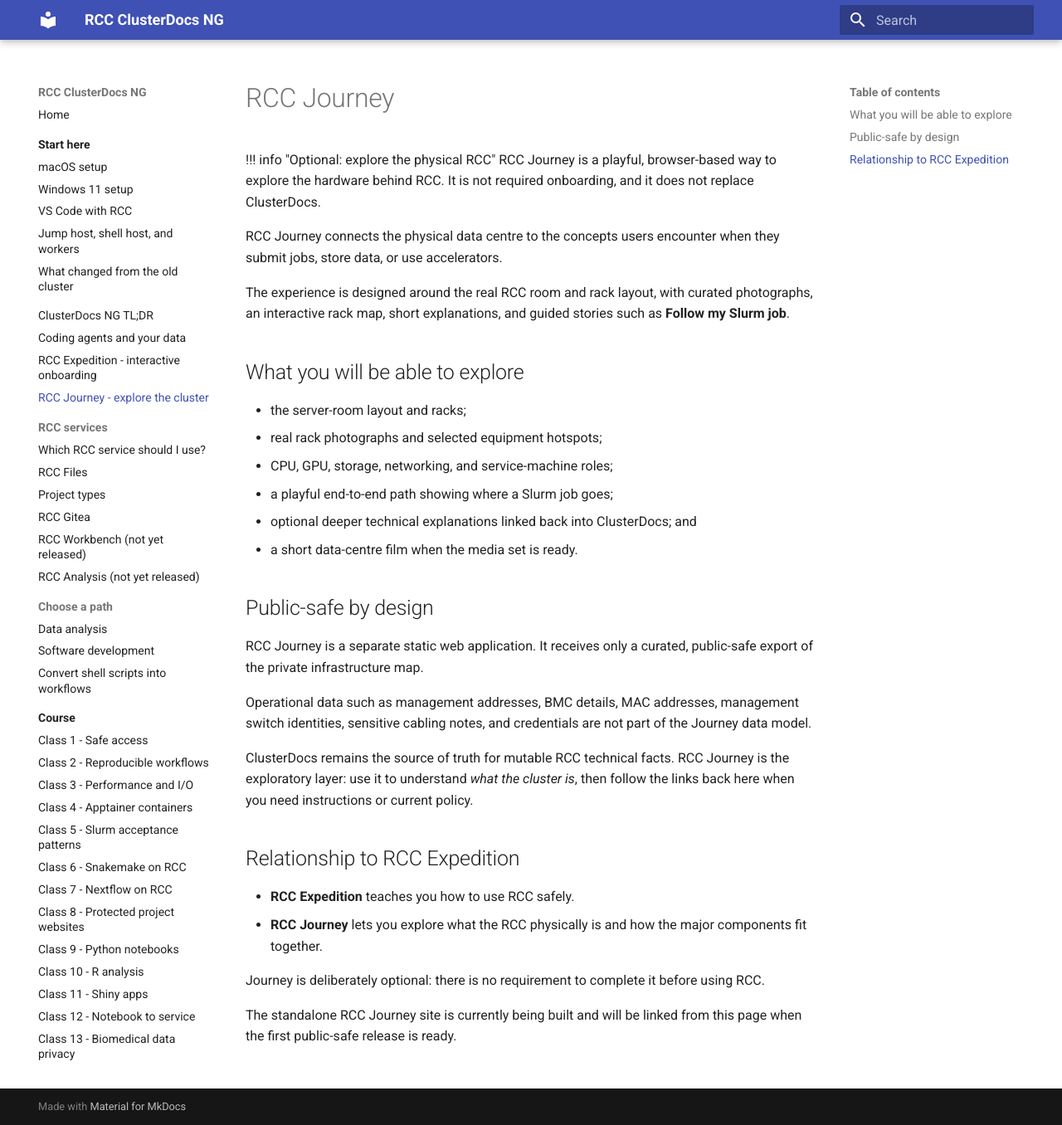
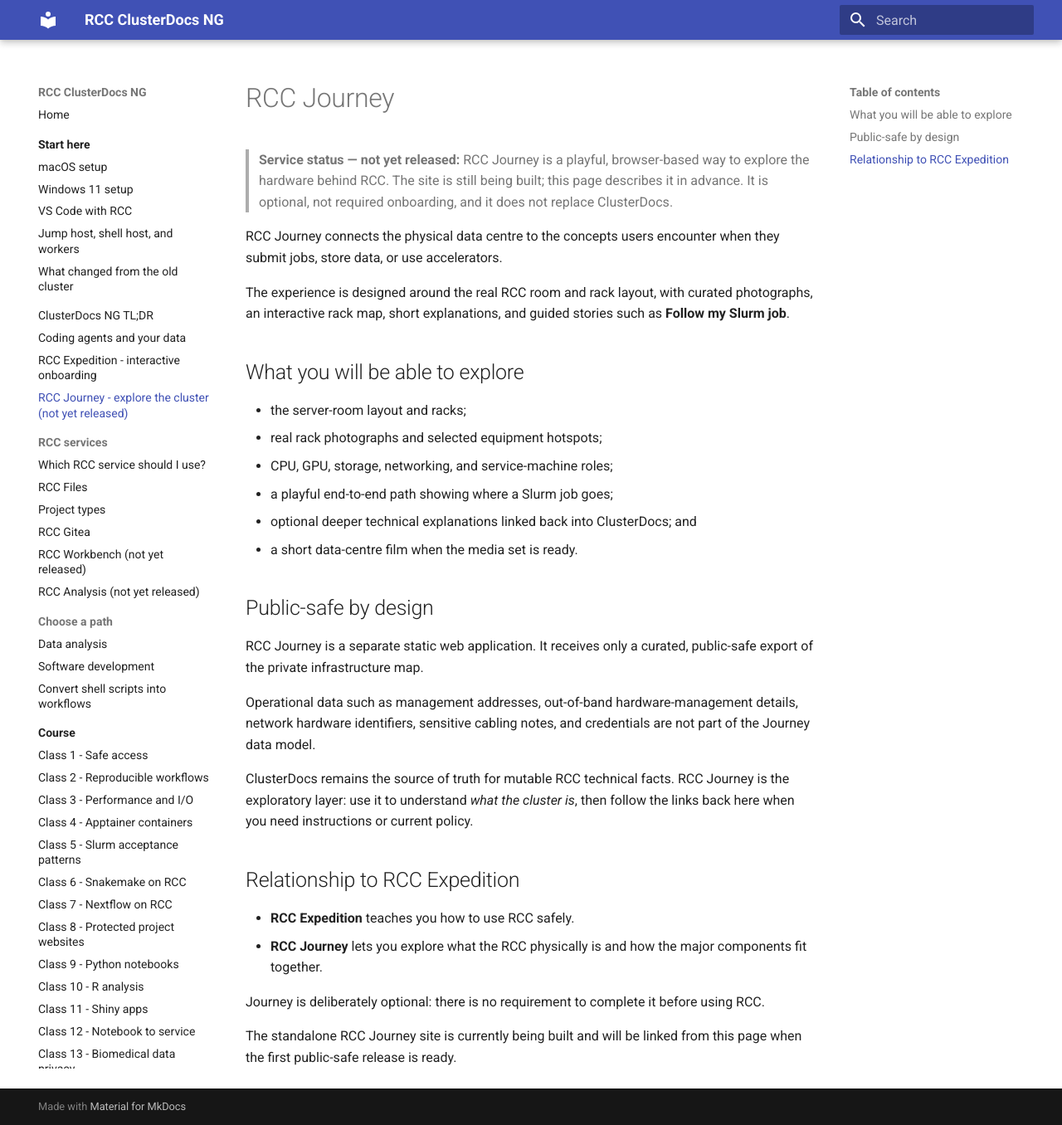
Before and after one commit to IKIM-Essen/ClusterDocs, an MkDocs documentation site: the page built from docs/rcc-journey.md, in a window 1280 px wide and 1356 px high. Shown: the whole window at 83% size. Built offline with MkDocs 1.6.1 and Material for MkDocs 9.7.7, drawn with Linux system fonts in a browser that asks for light colours.

Commit message:
Label RCC Journey as not yet released and publish it in site navigation
- replace the MkDocs-only admonition, which the custom site builder renders
  as raw "!!!" text, with the blockquote service-status note used elsewhere;
- add the page to tools/build_site.py NAV (the published site), not only
  mkdocs.yml, and mark both entries not yet released;
- reword the public-safe paragraph to pass publication_lint (no hardware
  control-plane terms on public pages).

Co-Authored-By: Claude Opus 5.5 <noreply@anthropic.com>
Claude-Session: https://claude.ai/code/session_01WNS28LJ4F9CYUoXB4F3BaF

```diff
--- a/docs/rcc-journey.md
+++ b/docs/rcc-journey.md
@@ -1,8 +1,9 @@
 # RCC Journey
 
-!!! info "Optional: explore the physical RCC"
-    RCC Journey is a playful, browser-based way to explore the hardware behind
-    RCC. It is not required onboarding, and it does not replace ClusterDocs.
+> **Service status — not yet released:** RCC Journey is a playful,
+> browser-based way to explore the hardware behind RCC. The site is still being
+> built; this page describes it in advance. It is optional, not required
+> onboarding, and it does not replace ClusterDocs.
 
 RCC Journey connects the physical data centre to the concepts users encounter
 when they submit jobs, store data, or use accelerators.
@@ -25,9 +26,9 @@ stories such as **Follow my Slurm job**.
 RCC Journey is a separate static web application. It receives only a curated,
 public-safe export of the private infrastructure map.
 
-Operational data such as management addresses, BMC details, MAC addresses,
-management switch identities, sensitive cabling notes, and credentials are not
-part of the Journey data model.
+Operational data such as management addresses, out-of-band hardware-management
+details, network hardware identifiers, sensitive cabling notes, and credentials
+are not part of the Journey data model.
 
 ClusterDocs remains the source of truth for mutable RCC technical facts. RCC
 Journey is the exploratory layer: use it to understand *what the cluster is*,
--- a/mkdocs.yml
+++ b/mkdocs.yml
@@ -20,7 +20,7 @@ nav:
   - ClusterDocs NG TL;DR: tldr.md
   - Coding agents and your data: concepts/how-rcc-works.md
   - RCC Expedition - interactive onboarding: rcc-expedition.md
-  - RCC Journey - explore the cluster: rcc-journey.md
+  - RCC Journey - explore the cluster (not yet released): rcc-journey.md
   - RCC services:
       - Which RCC service should I use?: concepts/rcc-services.md
       - RCC Files: concepts/rcc-files.md
```
Also changed, not shown: 1 other file.
